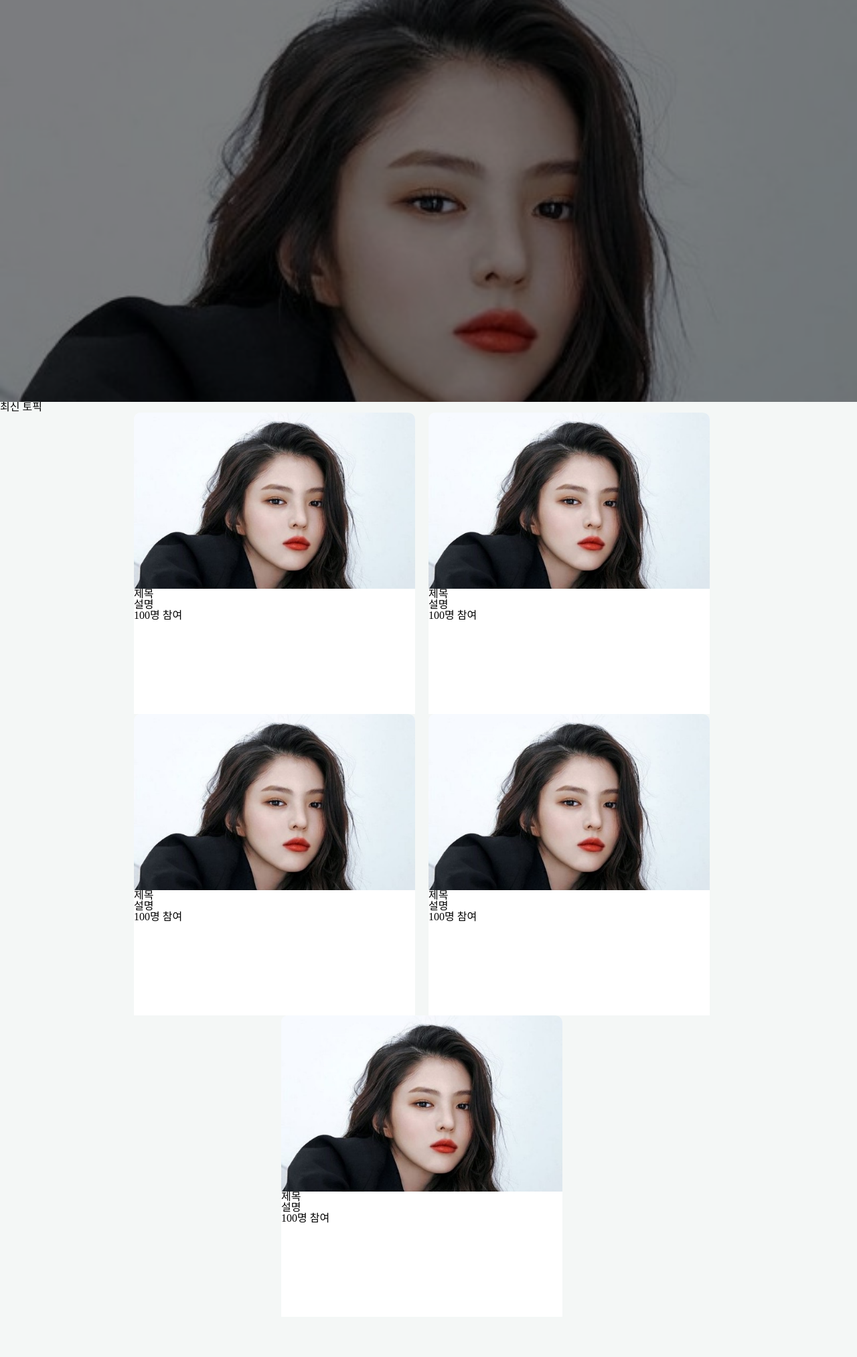
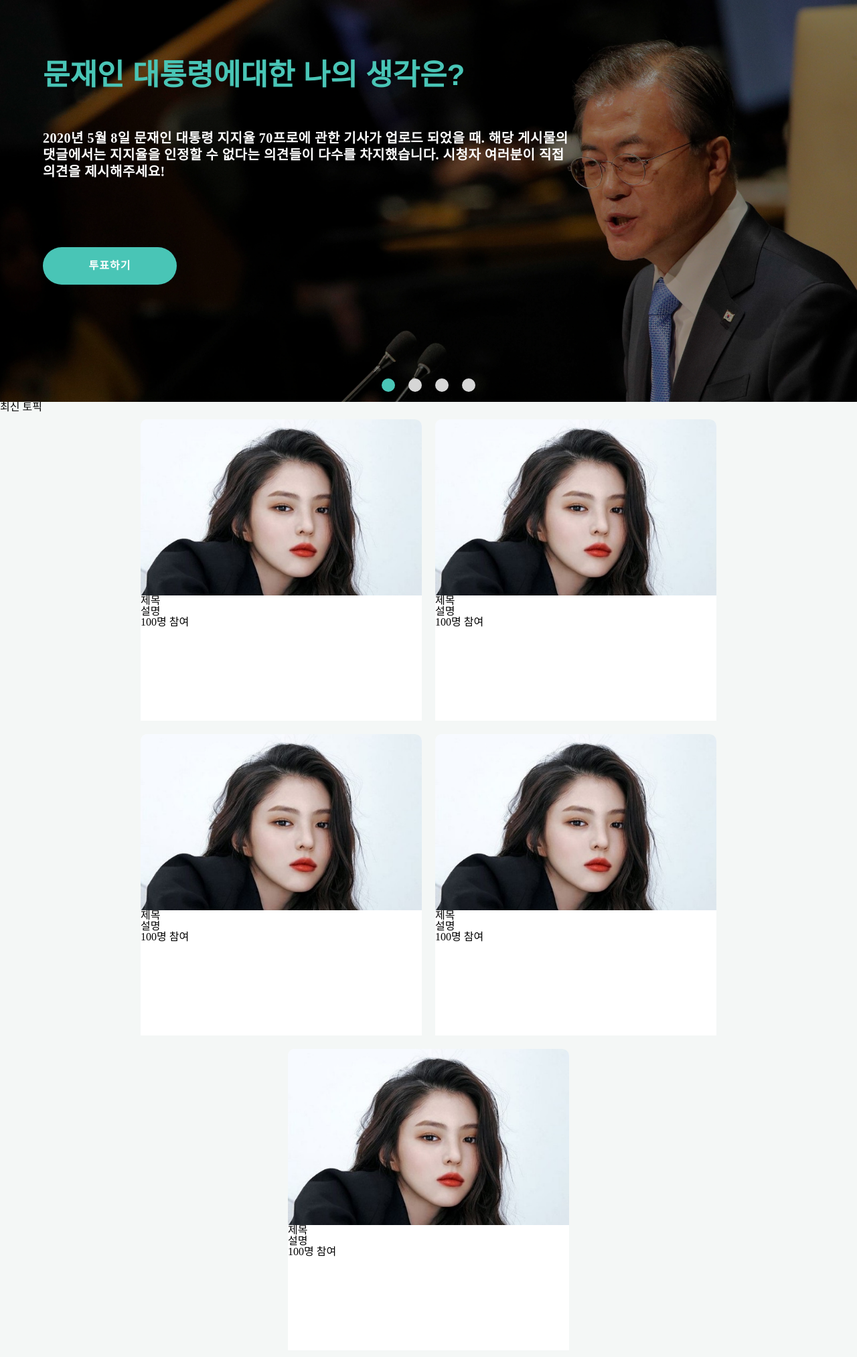
Before and after one commit to DJ-Yang/yes-or-no, a Django app: template templates/topic/list.html in a window 1280 px wide. Shown: the part 68-2094 px from the top of the page at 67% size. Before the commit the page ends 1894 px from the top, so only its background shows below. Run offline with Django 3.2, Linux system fonts and the light colour scheme; the template is opened without the code that fills it, so the values that code supplies are empty; some libraries are stand-ins or nearby versions.

Commit message:
list page carousel

```diff
--- a/templates/base.html
+++ b/templates/base.html
@@ -10,7 +10,6 @@
 
   {% block head_meta %}
   {% endblock %}
-
   {% block head_script %}
   {% endblock %}
 
@@ -46,7 +45,3 @@
 </body>
 
 </html>
-
-
-
-</html>
--- a/templates/topic/list.html
+++ b/templates/topic/list.html
@@ -7,18 +7,73 @@
 
 {% block head_link %}
 <link rel="stylesheet" href="{% static 'css/list.css' %}">
+<link rel="stylesheet" href="{% static 'css/owl.carousel.min.css' %}">
+<link rel="stylesheet" href="{% static 'css/owl.theme.default.min.css' %}">
+<link rel="stylesheet" href="{% static 'css/carousel.css' %}">
 {% endblock %}
 
 {% block head_script %}
-{% endblock %}
+<script src="https://code.jquery.com/jquery-2.2.4.min.js"
+  integrity="sha256-BbhdlvQf/xTY9gja0Dq3HiwQF8LaCRTXxZKRutelT44=" crossorigin="anonymous"></script>
+<script src="{% static 'js/owl.carousel.min.js' %}"></script>
+<script src="{% static 'js/list.js' %}"></script>
+{% endblock %}{% block content %}
 
-{% block content %}
 <div class="hot-topic">
-  <div class="thumb-box">
-    <img class="thumb-img" src="{% static 'img/test3.jpg' %}">
+  <div class="owl-carousel owl-theme">
+    <div class="item">
+      <div class="thumb-box" style="background-image: url('/static/img/test.jpg')">
+      </div>
+      <div class="hot-topic-contents">
+        <div class="hot-topic-title">
+          문재인 대통령에대한 나의 생각은?
+        </div>
+        <div class="hot-topic-subtitle">
+          2020년 5월 8일 문재인 대통령 지지율 70프로에 관한 기사가 업로드 되었을 때. 해당 게시물의 댓글에서는 지지율을 인정할 수 없다는 의견들이 다수를 차지했습니다. 시청자 여러분이 직접 의견을
+          제시해주세요!
+        </div>
+        <div class="voting-btn">
+          투표하기
+        </div>
+      </div>
+    </div>
+    <div class="item">
+      <div class="thumb-box" style="background-image: url('/static/img/test.jpg')">
+      </div>
+      <div class="hot-topic-contents">
+        <div class="hot-topic-title">
+          문재인 대통령에대한 나의 생각은?
+        </div>
+        <div class="hot-topic-subtitle">
+          2020년 5월 8일 문재인 대통령 지지율 70프로에 관한 기사가 업로드 되었을 때. 해당 게시물의 댓글에서는 지지율을 인정할 수 없다는 의견들이 다수를 차지했습니다. 시청자 여러분이 직접 의견을
+          제시해주세요!
+        </div>
+          <div class="voting-btn">
+            투표하기
+          </div>
+      </div>
+    </div>
+    <div class="item">
+      <div class="thumb-box" style="background-image: url('/static/img/test3.jpg')"></div>
+    </div>
+    <div class="item">
+      <div class="thumb-box" style="background-image: url('/static/img/test3.jpg')"></div>
+    </div>
   </div>
-  <div class="thumb-overlay"></div>
 </div>
+<script>
+  $('.owl-carousel').owlCarousel({
+    items: 1,
+    loop: true,
+    margin: 10,
+    nav: false,
+    dots: true,
+    autoplay: false,
+    autoplayTimeout: 1000,
+    autoplayHoverPause: true
+  })
+
+</script>
 
 
 <div class="list-title">
@@ -52,6 +107,7 @@
   </div>
   <div class="topic-card">
     <div class="topic-contents">
+
       <div class="topic-thumb"><img src="{% static 'img/test3.jpg' %}"></div>
       <div class="topic-title">제목</div>
       <div class="topic-subtitle">설명</div>
--- /dev/null
+++ b/topic/static/css/carousel.css
@@ -0,0 +1,28 @@
+
+.owl-theme .owl-nav.disabled+.owl-dots {
+    position: relative;
+    top: -50px ;
+    height: 20px;
+}
+
+
+/* dot  */
+.owl-theme .owl-dots .owl-dot span {
+    width: 20px;
+    height: 20px;
+    margin: 5px 10px;
+    background: #D6D6D6;
+    display: block;
+    -webkit-backface-visibility: visible;
+    transition: opacity .2s ease;
+    border-radius: 30px;
+}
+
+/* dot active */
+.owl-theme .owl-dots .owl-dot.active span, .owl-theme .owl-dots .owl-dot:hover span {
+    background: #49C5B6;
+}
+
+.owl-dots button{
+        outline: none;
+}
--- a/topic/static/css/list.css
+++ b/topic/static/css/list.css
@@ -8,9 +8,11 @@
         display: block;
         width: 100%;
         height: 100%;
-        position: relative;
-        z-index: 10;
-        background: rgba(0, 0, 0, 0.5);
+        position: absolute;
+        background-size: cover;
+        background-position: center;
+        z-index: 0;
+        opacity: 0.6;
     }
     .thumb-img {
         width: 100%;
@@ -20,14 +22,54 @@
         position: relative;
         z-index: 9;
     }
-    .thumb-overlay {
-        position: absolute;
-        width: 100%;
-        height: 100%;
-        background-color: rgba(0,0,0,0.5);
-        top: 0;
-        z-index: 10;
+    .item {
+        background-color: black;
+        height: 600px;
     }
+
+    .hot-topic-contents {
+        position: relative;
+        width: 90%;
+        margin: auto;
+        padding-top: 90px;
+        z-index: 900;
+    }
+
+    .hot-topic-title {
+        position: relative;
+        color: #49C5B6;
+        font-size: 44px;
+        font-weight: bold;
+        font-family: Helvetica, Arial, sans-serif;
+        max-width: 1000px;
+    }
+    .hot-topic-subtitle {
+        color: #ffffff;
+        font-size: 20px;
+        max-width: 800px;
+        padding-top: 60px;
+        font-weight: bold;
+        line-height: 25px;
+        letter-spacing: 0.5px;
+        word-break: keep-all;
+    }
+    .voting-btn {
+        width: 200px;
+        position: relative;
+        z-index: 1000;
+        display: inline-block;
+        color: #ffffff;
+        background-color: #49C5B6;
+        text-align: center;
+        padding: 20px 0;
+        margin-top: 100px;
+        border-radius: 100px;
+        font-weight: bold;
+        font-size: 16px;
+        letter-spacing: 1px;
+        cursor: pointer;
+    }
+
     .topic-list {
         width: 100%;
         max-width: 1900px;
@@ -38,11 +80,10 @@
         flex-wrap: wrap;
     }
 
-
     .topic-card {
         width: 420px;
         height: 450px;
-        margin-right: 20px;
+        margin: 10px 10px;
         background-color: #ffffff;
         border-top-left-radius: 10px;
         border-top-right-radius: 10px;
@@ -70,10 +111,16 @@
     .hot-topic {
         height: 450px;
     }
+    .item {
+        height: 450px;
+    }
 }
 
 @media screen and (max-width:480px) {
     .hot-topic {
         height: 350px;
     }
+    .item {
+        height: 350px;
+    }
 }
--- /dev/null
+++ b/topic/static/css/owl.theme.default.min.css
@@ -0,0 +1,6 @@
+/**
+ * Owl Carousel v2.3.4
+ * Copyright 2013-2018 David Deutsch
+ * Licensed under: SEE LICENSE IN https://github.com/OwlCarousel2/OwlCarousel2/blob/master/LICENSE
+ */
+.owl-theme .owl-dots,.owl-theme .owl-nav{text-align:center;-webkit-tap-highlight-color:transparent}.owl-theme .owl-nav{margin-top:10px}.owl-theme .owl-nav [class*=owl-]{color:#FFF;font-size:14px;margin:5px;padding:4px 7px;background:#D6D6D6;display:inline-block;cursor:pointer;border-radius:3px}.owl-theme .owl-nav [class*=owl-]:hover{background:#869791;color:#FFF;text-decoration:none}.owl-theme .owl-nav .disabled{opacity:.5;cursor:default}.owl-theme .owl-nav.disabled+.owl-dots{margin-top:10px}.owl-theme .owl-dots .owl-dot{display:inline-block;zoom:1}.owl-theme .owl-dots .owl-dot span{width:10px;height:10px;margin:5px 7px;background:#D6D6D6;display:block;-webkit-backface-visibility:visible;transition:opacity .2s ease;border-radius:30px}.owl-theme .owl-dots .owl-dot.active span,.owl-theme .owl-dots .owl-dot:hover span{background:#869791}
--- a/topic/static/js/list.js
+++ b/topic/static/js/list.js
@@ -18,6 +18,12 @@ $(document).ready(function() {
 
 });
 
+
+$(document).on('click', function(e) {
+    if ($(e.target).hasClass('voting-btn')) {
+        location.href = '#'
+    }
+})
 
 function check_new(creatd_at, now) {
 
```
Also changed, not shown: topic/static/css/owl.carousel.min.css (added).
